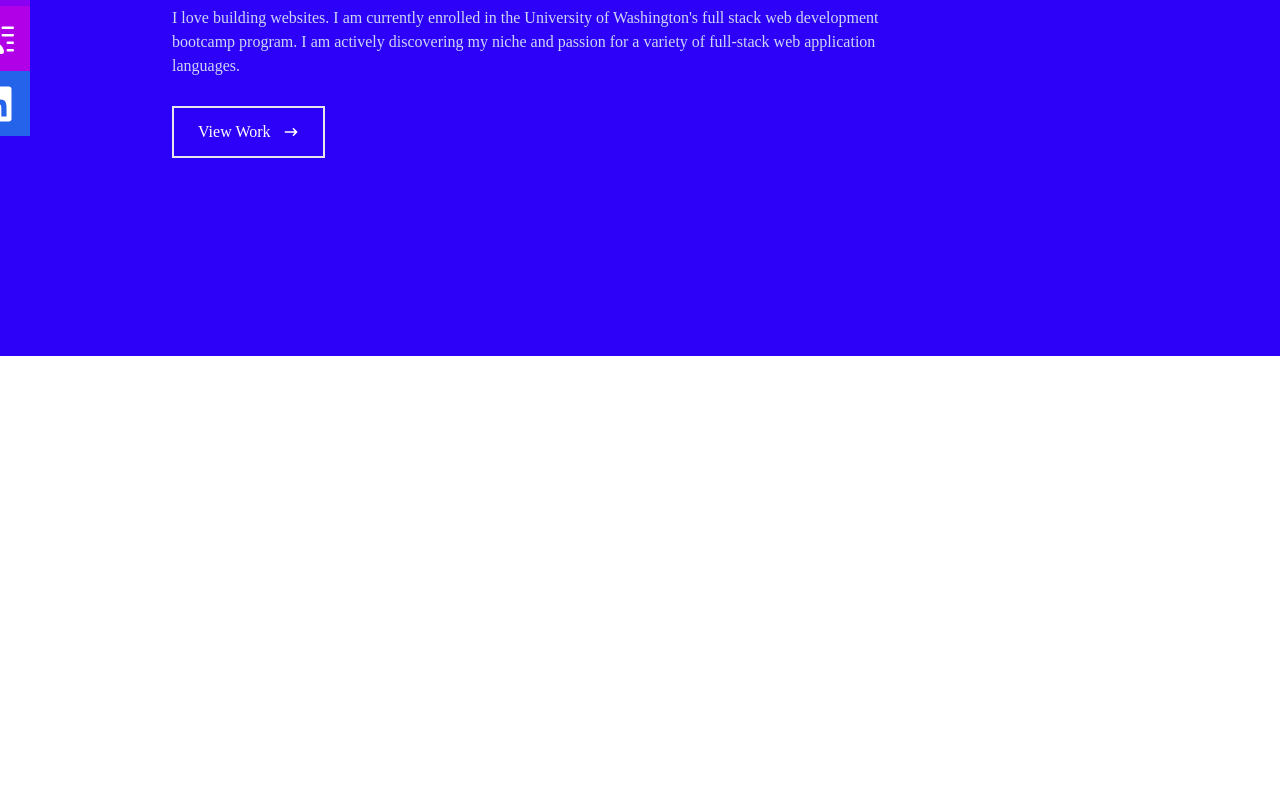
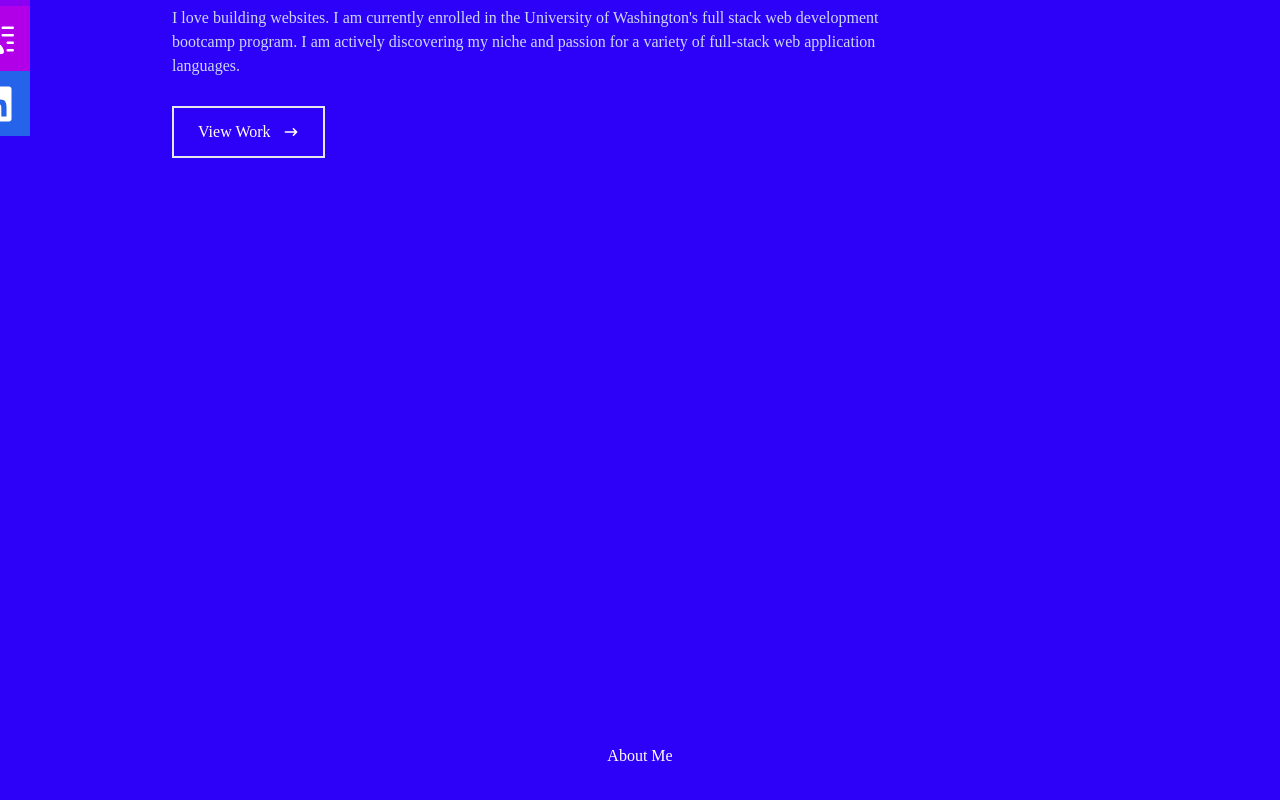
Before and after one commit to marleyschneiderr/react-to-marley, a React (Create React App) app in the folder react-to-marley/: page / in a window 1280 px wide. Shown: the part 444-1244 px from the top of the page. Before the commit the page ends 800 px from the top, so only its background shows below. Built offline with nearby package versions, Linux system fonts and the light colour scheme; the HTML template or start-up script is replaced by a standard one.

Commit message:
Adding code to About section

```diff
--- a/react-to-marley/src/App.js
+++ b/react-to-marley/src/App.js
@@ -1,3 +1,4 @@
+import Aboutme from "./components/Aboutme";
 import Homepage from "./components/Homepage";
 import Navbar from "./components/Navbar";
 
@@ -7,6 +8,7 @@ function App() {
     <div>
       <Navbar />
       <Homepage />
+      <Aboutme />
     </div>
   );
 }
--- a/react-to-marley/src/components/Aboutme.jsx
+++ b/react-to-marley/src/components/Aboutme.jsx
@@ -1,15 +1,18 @@
-import React from 'react'
+import React from "react";
 
 const Aboutme = () => {
   return (
-    <div name="aboutme" className='w-full h-screen bg-[] text-white'>
-        <div className='flex flex-col justify-center items-center w-full h-full'>
+    <div name="aboutme" className="w-full h-screen bg-[#2d00f7] text-white">
+      <div className="flex flex-col justify-center items-center w-full h-full">
+        <div>
+          <div>
+            <p>About Me</p>
+          </div>
+          <div></div>
+        </div>
+      </div>
+    </div>
+  );
+};
 
-        </div>
-
-
-    </div>
-  )
-}
-
-export default Aboutme
+export default Aboutme;
```
